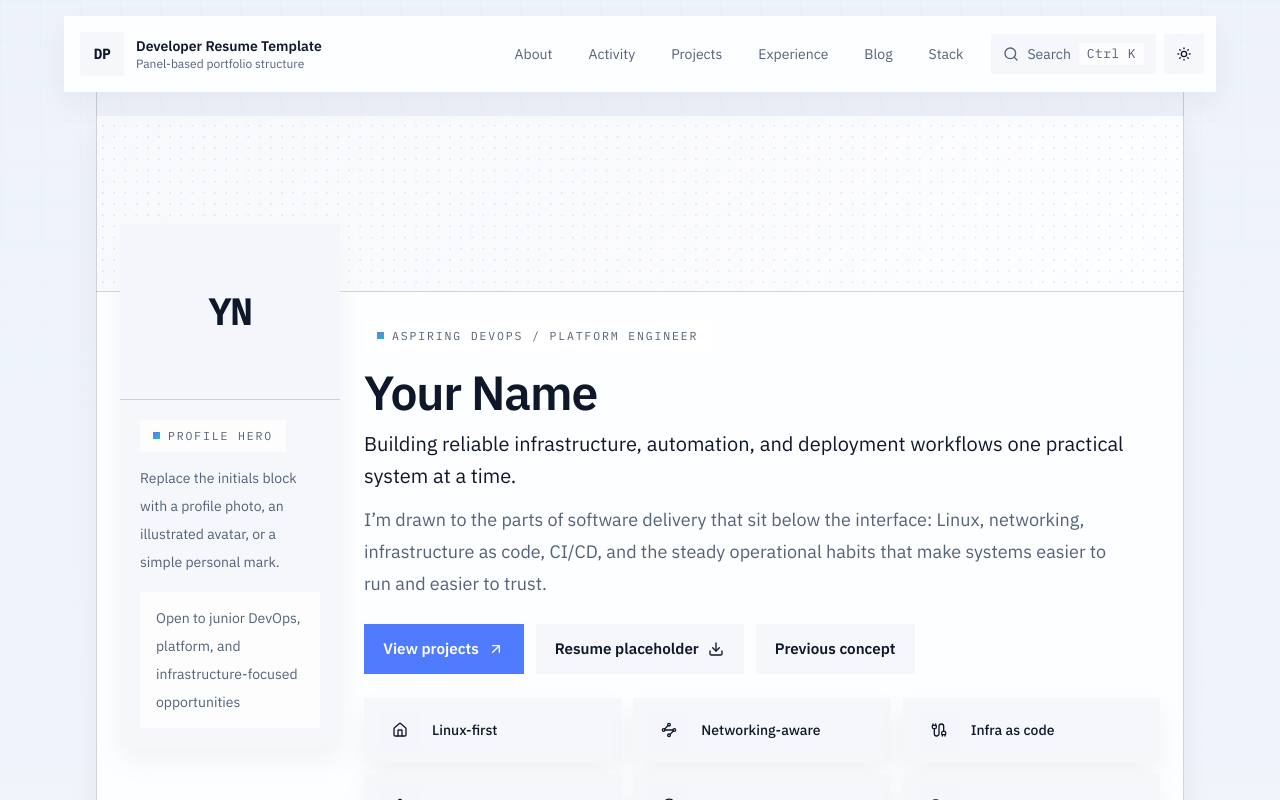
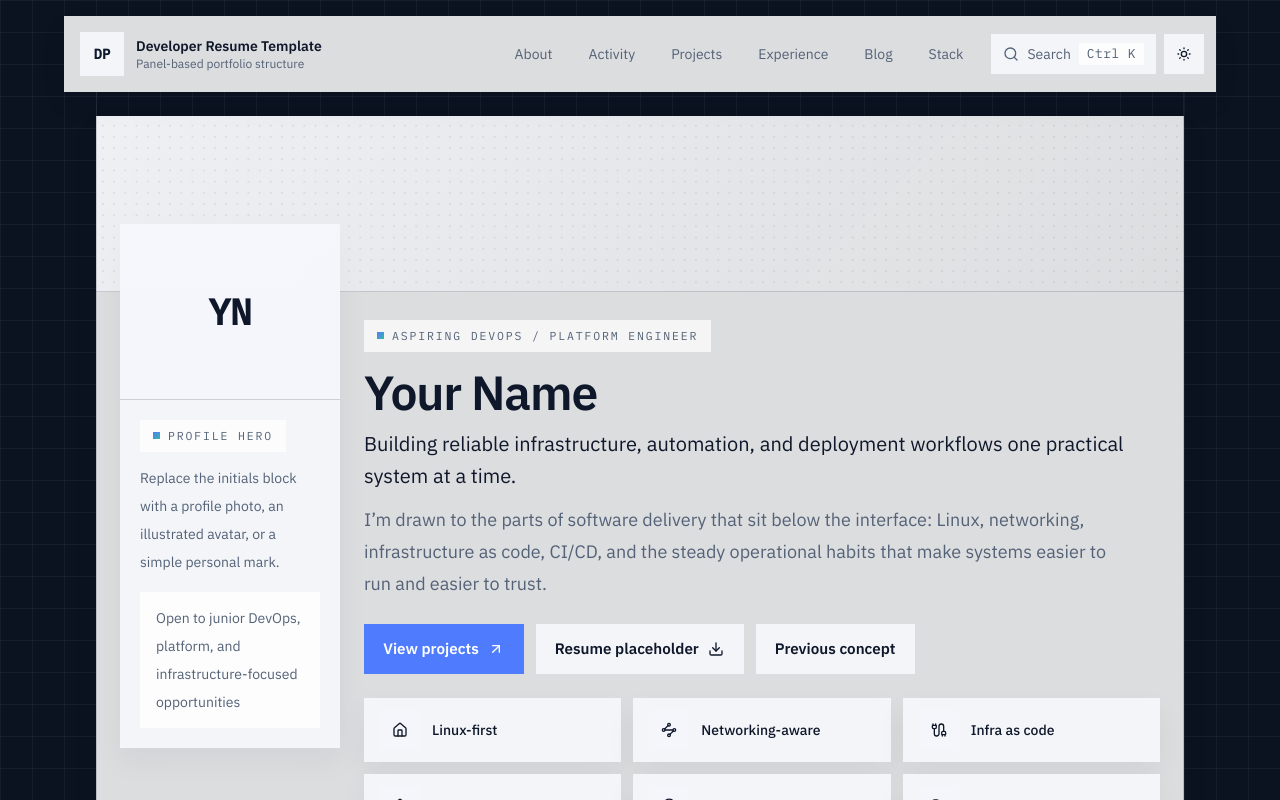
Before and after one commit to Sureinity/portfolio, a Next.js app: page / in a window 1280 px wide. Shown: the top 800 px of the page. Built offline with nearby package versions, Linux system fonts and the light colour scheme.

Commit message:
feat(ui): switch portfolio background to dark grid
Replace the page ambient backdrop with a fixed dark navy grid pattern.
Update the root viewport theme colors to match the new background.

```diff
--- a/src/app/globals.css
+++ b/src/app/globals.css
@@ -11,6 +11,8 @@
   --accent: #4f7cff;
   --accent-soft: rgba(79, 124, 255, 0.14);
   --shadow-soft: 0 12px 30px rgba(15, 23, 42, 0.05);
+  --page-background: #0b1220;
+  --page-grid-line: rgba(148, 163, 184, 0.08);
   --activity-0: rgba(148, 163, 184, 0.15);
   --activity-1: rgba(79, 124, 255, 0.28);
   --activity-2: rgba(79, 124, 255, 0.45);
@@ -49,22 +51,17 @@ html {
 
 body {
   min-height: 100vh;
-  background:
-    linear-gradient(180deg, var(--background) 0%, color-mix(in srgb, var(--background) 92%, white 8%) 100%);
+  background-color: var(--page-background);
+  background-image:
+    linear-gradient(to right, var(--page-grid-line) 1px, transparent 1px),
+    linear-gradient(to bottom, var(--page-grid-line) 1px, transparent 1px);
+  background-size: 2rem 2rem;
   color: var(--foreground);
   font-family: var(--font-ibm-plex-sans), sans-serif;
 }
 
 body::before {
-  content: "";
-  position: fixed;
-  inset: 0;
-  pointer-events: none;
-  background-image:
-    linear-gradient(to right, rgba(148, 163, 184, 0.045) 1px, transparent 1px),
-    linear-gradient(to bottom, rgba(148, 163, 184, 0.045) 1px, transparent 1px);
-  background-size: 2.5rem 2.5rem;
-  mask-image: linear-gradient(180deg, rgba(0, 0, 0, 0.75), transparent 92%);
+  content: none;
 }
 
 ::selection {
--- a/src/app/layout.tsx
+++ b/src/app/layout.tsx
@@ -57,8 +57,8 @@ export const metadata: Metadata = {
 
 export const viewport: Viewport = {
   themeColor: [
-    { media: "(prefers-color-scheme: light)", color: "#eef3fb" },
-    { media: "(prefers-color-scheme: dark)", color: "#0a1019" },
+    { media: "(prefers-color-scheme: light)", color: "#0b1220" },
+    { media: "(prefers-color-scheme: dark)", color: "#0b1220" },
   ],
 };
 
```
